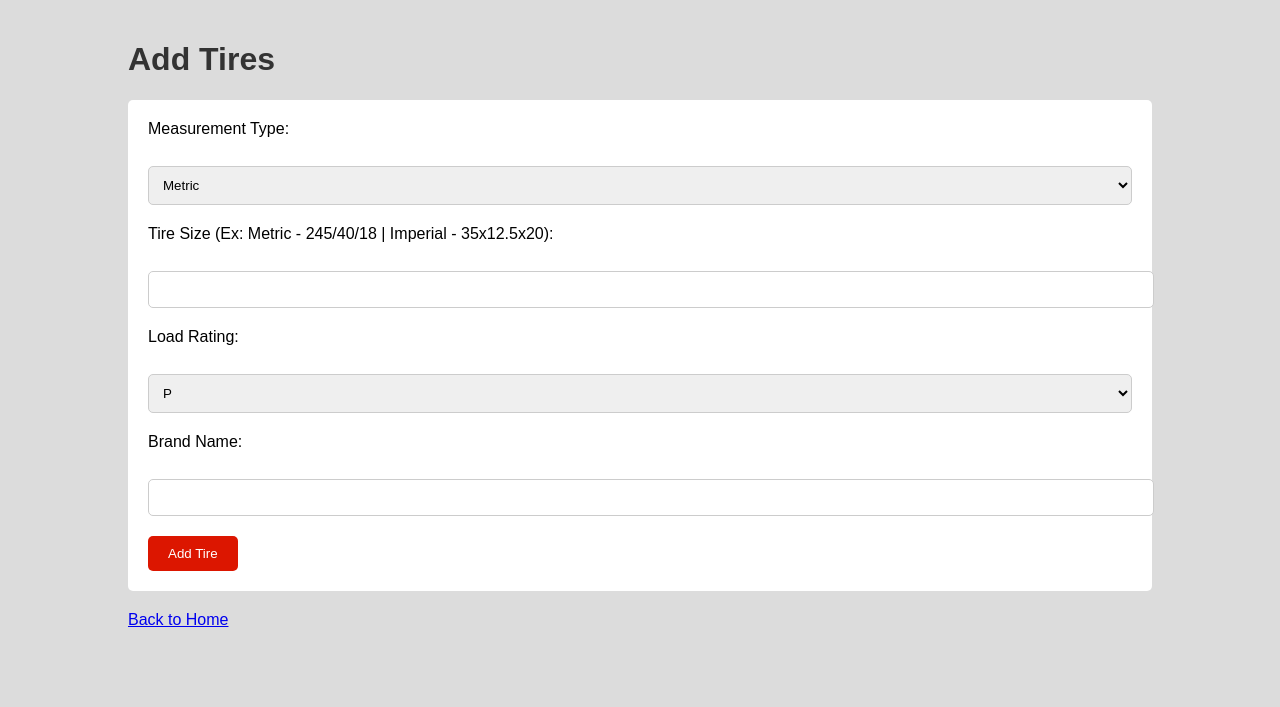
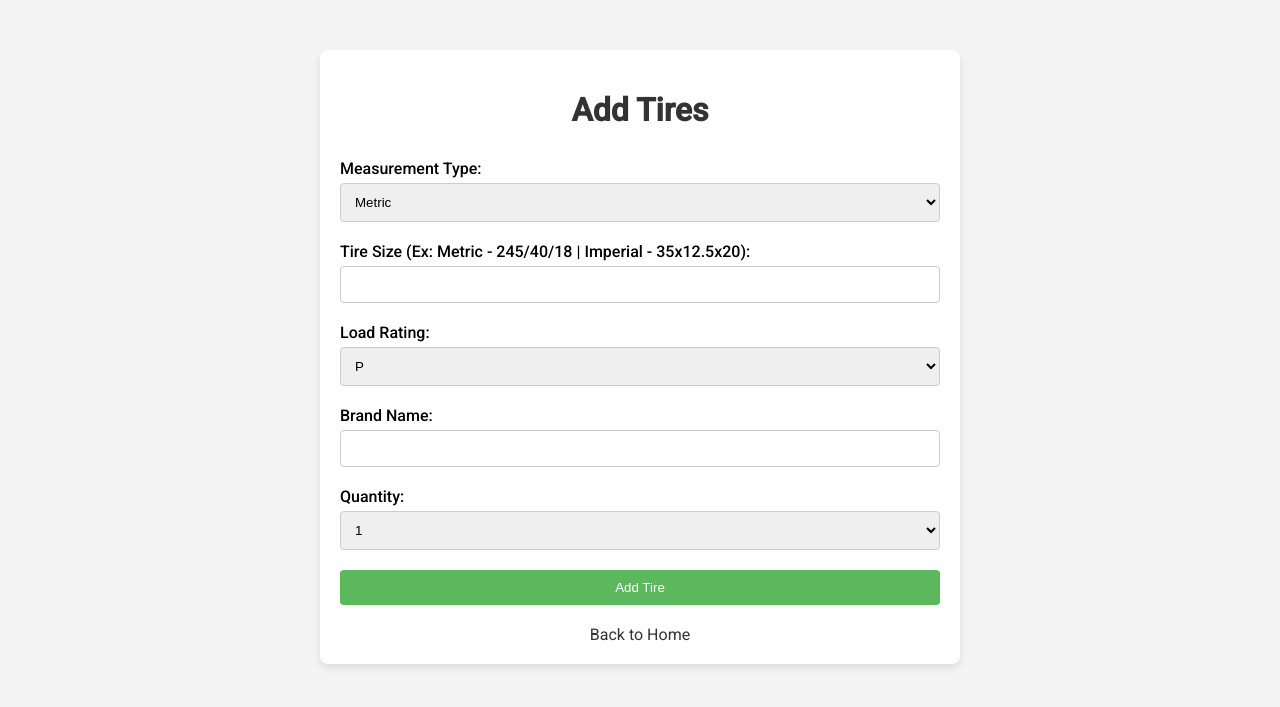
Before and after one commit to aaroncapron/Used-Inventory, a Flask app: template templates/add.html in a window 1280 px wide. Shown: the top 707 px of the page. Run offline with Flask 3, Linux system fonts and the light colour scheme; the template is opened without the code that fills it, so the values that code supplies are empty.

Commit message:
changes to add page for the better

```diff
--- a/templates/add.html
+++ b/templates/add.html
@@ -1,49 +1,76 @@
 <!DOCTYPE html>
-<html>
+<html lang="en">
 <head>
+    <meta charset="UTF-8">
+    <meta name="viewport" content="width=device-width, initial-scale=1.0">
     <title>Add New Tires</title>
+    <link href="https://fonts.googleapis.com/css2?family=Roboto:wght@400;500&display=swap" rel="stylesheet">
     <style>
         body {
-            font-family: Arial, sans-serif;
+            font-family: 'Roboto', sans-serif;
             margin: 0;
             padding: 0;
-            background-color: #dcdcdc;
+            background-color: #f4f4f4;
         }
         .container {
-            width: 80%;
-            margin: 0 auto;
+            max-width: 600px;
+            margin: 50px auto;
             padding: 20px;
+            background-color: #fff;
+            border-radius: 8px;
+            box-shadow: 0 4px 8px rgba(0, 0, 0, 0.1);
         }
         h1 {
             color: #333;
+            text-align: center;
+            margin-bottom: 30px;
         }
         form {
-            background-color: #fff;
-            padding: 20px;
-            margin-bottom: 20px;
-            border-radius: 5px;
+            display: flex;
+            flex-direction: column;
         }
         label {
-            display: block;
-            margin-bottom: 10px;
+            font-weight: 500;
+            margin-bottom: 5px;
         }
         input[type="text"], select {
-            width: 100%;
             padding: 10px;
             margin-bottom: 20px;
-            border-radius: 5px;
             border: 1px solid #ccc;
+            border-radius: 4px;
         }
         input[type="submit"] {
-            background-color: #dc1600;
+            background-color: #5cb85c;
             color: white;
             padding: 10px 20px;
             border: none;
-            border-radius: 5px;
+            border-radius: 4px;
             cursor: pointer;
+            transition: background-color 0.3s ease;
         }
         input[type="submit"]:hover {
-            background-color: #dc1600;
+            background-color: #4cae4c;
+        }
+        .message {
+            padding: 10px;
+            margin-bottom: 20px;
+            border: 1px solid #ccc;
+            border-left-width: 5px;
+            border-left-color: #5cb85c;
+            background-color: #dff0d8;
+            color: #3c763d;
+            border-radius: 4px;
+        }
+        .back-link {
+            display: block;
+            text-align: center;
+            margin-top: 20px;
+            color: #333;
+            text-decoration: none;
+            transition: color 0.3s ease;
+        }
+        .back-link:hover {
+            color: #5cb85c;
         }
     </style>
 </head>
@@ -53,36 +80,47 @@
 
         <!-- displays message -->
         {% if message %}
-        <p>{{ message }}</p>
+        <div class="message">{{ message }}</div>
         {% endif %}
 
         <!-- add form -->
         <form action="/add" method="post">
-            <label for="measurement_type">Measurement Type:</label><br>
+            <label for="measurement_type">Measurement Type:</label>
             <select id="measurement_type" name="measurement_type" required>
                 <option value="metric">Metric</option>
                 <option value="imperial">Imperial</option>
-            </select><br>
-            <label for="tire_size">Tire Size  (Ex: Metric - 245/40/18  |  Imperial - 35x12.5x20):</label><br>
-            <input type="text" id="tire_size" name="tire_size" required><br>
-            <label for="load_rating">Load Rating:</label><br>
+            </select>
+
+            <label for="tire_size">Tire Size (Ex: Metric - 245/40/18 | Imperial - 35x12.5x20):</label>
+            <input type="text" id="tire_size" name="tire_size" required>
+
+            <label for="load_rating">Load Rating:</label>
             <select id="load_rating" name="load_rating" required>
                 <option value="P">P</option>
                 <option value="LT">LT</option>
-            </select><br>
-            <label for="brand_name">Brand Name:</label><br>
-            <input type="text" id="brand_name" name="brand_name" required><br>
+            </select>
+
+            <label for="brand_name">Brand Name:</label>
+            <input type="text" id="brand_name" name="brand_name" required>
+
+            <label for="quantity">Quantity:</label>
+            <select id="quantity" name="quantity" required>
+                <option value="1" selected>1</option>
+                <option value="2">2</option>
+                <option value="3">3</option>
+                <option value="4">4</option>
+            </select>
 
             <input type="submit" value="Add Tire">
         </form>
 
         <!-- displays SKU -->
         {% if sku %}
-            <p>Last Tire's SKU: {{ sku }}</p>
+            <div class="message">Last Tire's SKU: {{ sku }}</div>
         {% endif %}
 
         <!-- link to home page -->
-        <p><a href="/">Back to Home</a></p>
+        <a class="back-link" href="/">Back to Home</a>
     </div>
 </body>
 </html>
```
